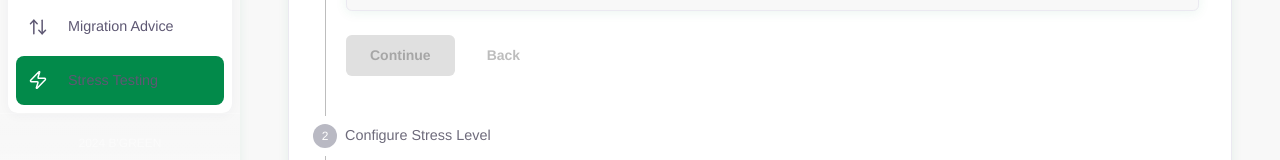
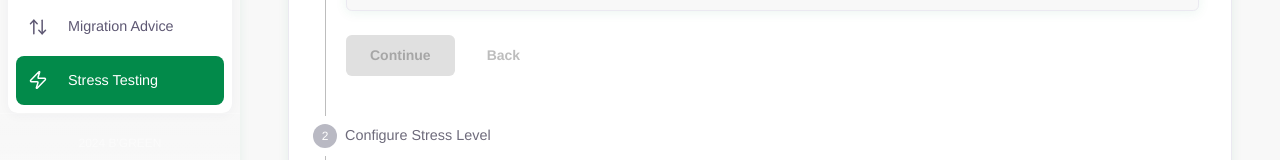
Before and after one commit to The-Coding-Kiddo/AyposWeb, a React (Vite) app: page /stress-testing in a window 1280 px wide. Shown: the part 317-477 px from the top of the page. Built offline with nearby package versions, Linux system fonts and the light colour scheme; the HTML template or start-up script is replaced by a standard one.

Commit message:
fixed text are white when a menu item is selected

```diff
--- a/src/components/Layout/Sidebar.tsx
+++ b/src/components/Layout/Sidebar.tsx
@@ -60,12 +60,18 @@ const StyledListItemButton = styled(ListItemButton)(({ theme }) => ({
     '& .MuiListItemIcon-root svg': {
       stroke: '#ffffff',
     },
+    '& .MuiListItemText-primary': {
+      color: '#ffffff',
+    },
   },
   '&:hover': {
     backgroundColor: '#f8f8f8',
     color: '#028a4a',
     '& .MuiListItemIcon-root svg': {
       stroke: '#028a4a',
+    },
+    '& .MuiListItemText-primary': {
+      color: '#028a4a',
     },
   },
 }));
```
Also changed, not shown: issue.txt.
